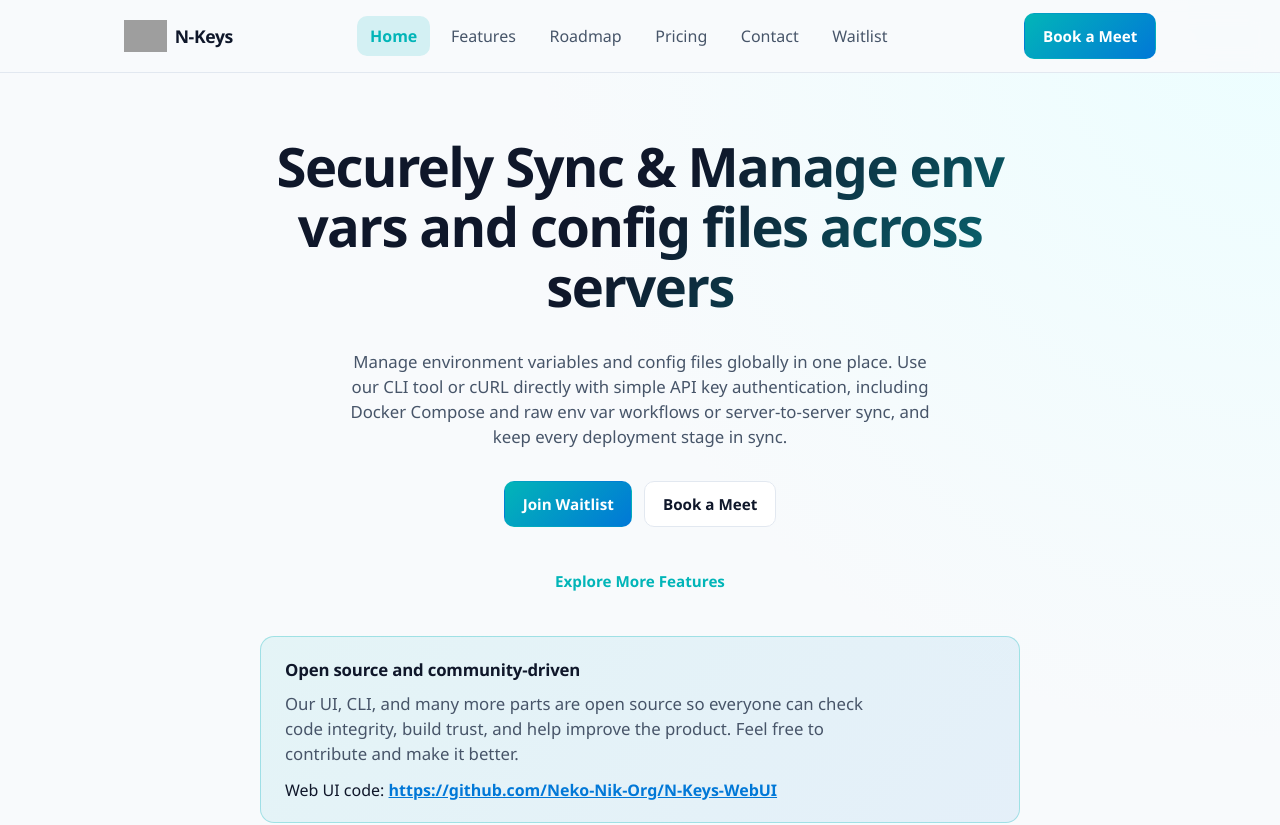
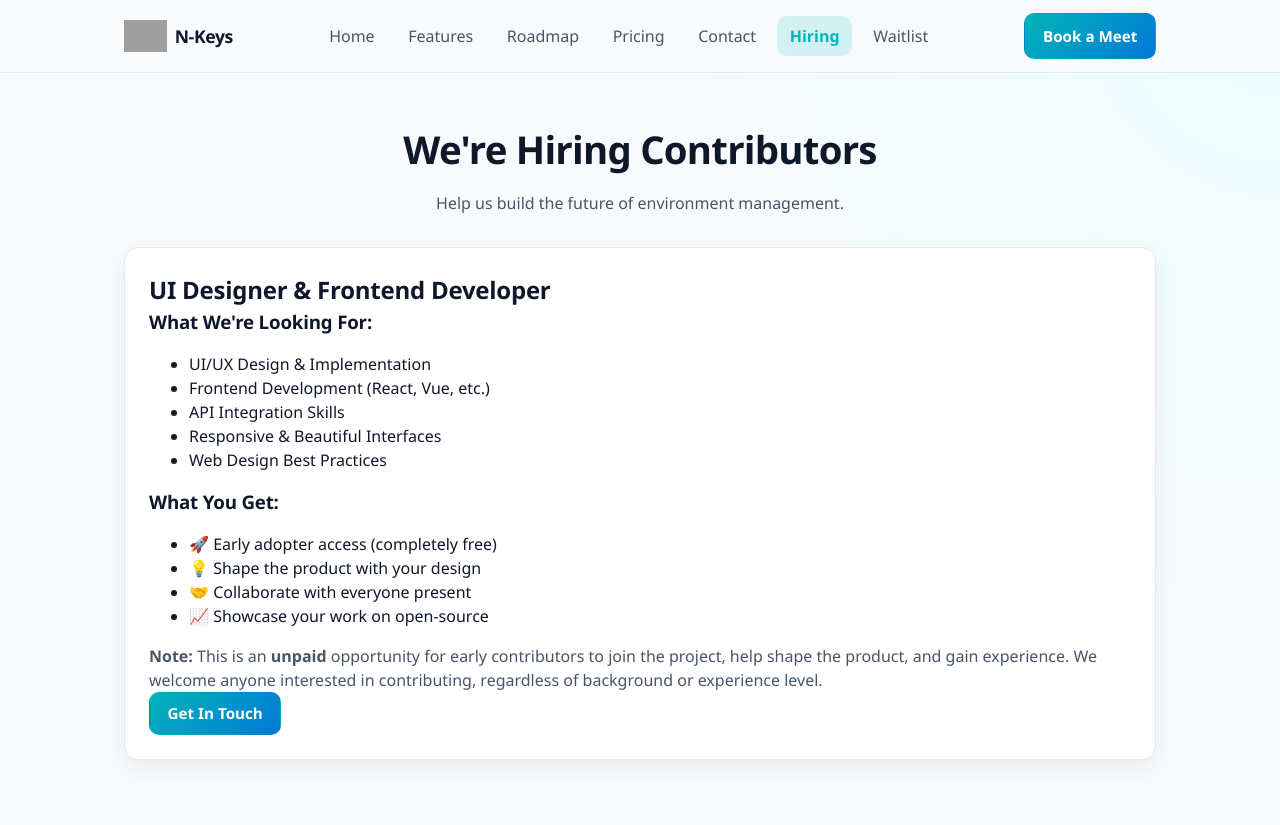
Before and after one commit to Neko-Nik-Org/N-Keys-WebUI, a React (Vite) app: page /hiring in a window 1280 px wide. Before the commit this address led to /. Shown: the top 825 px of the page. Built offline with nearby package versions, Linux system fonts and the light colour scheme; grey boxes are pictures that could not be loaded.

Commit message:
feat: add HiringPage and update routing and navigation to include hiring section

```diff
--- a/src/App.jsx
+++ b/src/App.jsx
@@ -6,6 +6,7 @@ import ContactPage from './pages/ContactPage'
 import PricingPage from './pages/PricingPage'
 import HomePage from './pages/HomePage'
 import RoadmapPage from './pages/RoadmapPage'
+import HiringPage from './pages/HiringPage'
 
 function App() {
   return (
@@ -16,6 +17,7 @@ function App() {
         <Route path="roadmap" element={<RoadmapPage />} />
         <Route path="pricing" element={<PricingPage />} />
         <Route path="contact" element={<ContactPage />} />
+        <Route path="hiring" element={<HiringPage />} />
         <Route path="waitlist" element={<WaitlistPage />} />
         <Route path="*" element={<Navigate to="/" replace />} />
       </Route>
--- a/src/components/SiteNav.jsx
+++ b/src/components/SiteNav.jsx
@@ -8,6 +8,7 @@ const navItems = [
   { to: '/roadmap', label: 'Roadmap' },
   { to: '/pricing', label: 'Pricing' },
   { to: '/contact', label: 'Contact' },
+  { to: '/hiring', label: 'Hiring' },
   { to: '/waitlist', label: 'Waitlist' },
 ]
 
--- /dev/null
+++ b/src/pages/HiringPage.jsx
@@ -0,0 +1,62 @@
+import { useNavigate } from 'react-router-dom'
+import PageHeader from '../components/PageHeader'
+import SeoMeta from '../components/SeoMeta'
+
+function HiringPage() {
+  const navigate = useNavigate()
+
+  return (
+    <>
+      <SeoMeta
+        title="We're Hiring"
+        description="Join N-Keys! We're looking for UI designers and frontend/integration developers to help build amazing features."
+      />
+
+      <PageHeader
+        title="We're Hiring Contributors"
+        subtitle="Help us build the future of environment management."
+      />
+
+      <section className="container section section-tight">
+        <div className="hiring-card card">
+          <h2>UI Designer & Frontend Developer</h2>
+
+          <div className="hiring-highlight">
+            <h3>What We're Looking For:</h3>
+            <ul>
+              <li>UI/UX Design & Implementation</li>
+              <li>Frontend Development (React, Vue, etc.)</li>
+              <li>API Integration Skills</li>
+              <li>Responsive & Beautiful Interfaces</li>
+              <li>Web Design Best Practices</li>
+            </ul>
+          </div>
+
+          <div className="hiring-highlight">
+            <h3>What You Get:</h3>
+            <ul>
+              <li>🚀 Early adopter access (completely free)</li>
+              <li>💡 Shape the product with your design</li>
+              <li>🤝 Collaborate with everyone present</li>
+              <li>📈 Showcase your work on open-source</li>
+            </ul>
+          </div>
+
+          <div className="hiring-description">
+            <p>
+              <strong>Note:</strong> This is an <strong>unpaid</strong> opportunity for early contributors to join the project, help shape the product, and gain experience. We welcome anyone interested in contributing, regardless of background or experience level.
+            </p>
+          </div>
+
+          <div className="hiring-cta">
+            <button type="button" className="button button-primary" onClick={() => navigate('/contact')}>
+              Get In Touch
+            </button>
+          </div>
+        </div>
+      </section>
+    </>
+  )
+}
+
+export default HiringPage
```
